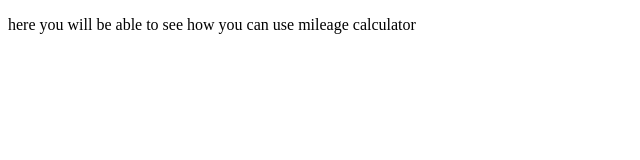
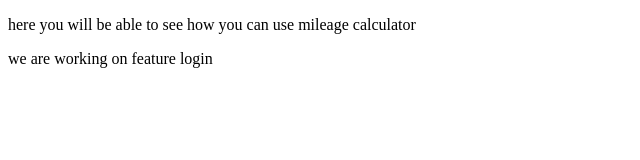
Before and after one commit to anushka9997/mileagecalculator, a plain HTML site: page about.html in a window 1280 px wide. Shown: the whole page, without its empty margins (0-640 px from the left). Drawn offline with Linux system fonts and the light colour scheme.

```diff
--- a/about.html
+++ b/about.html
@@ -8,5 +8,6 @@
 </head>
 <body>
     <p>here you will be able to see how you can use mileage calculator</p>
+    <p>we are working on feature login</p>
 </body>
 </html>
```
